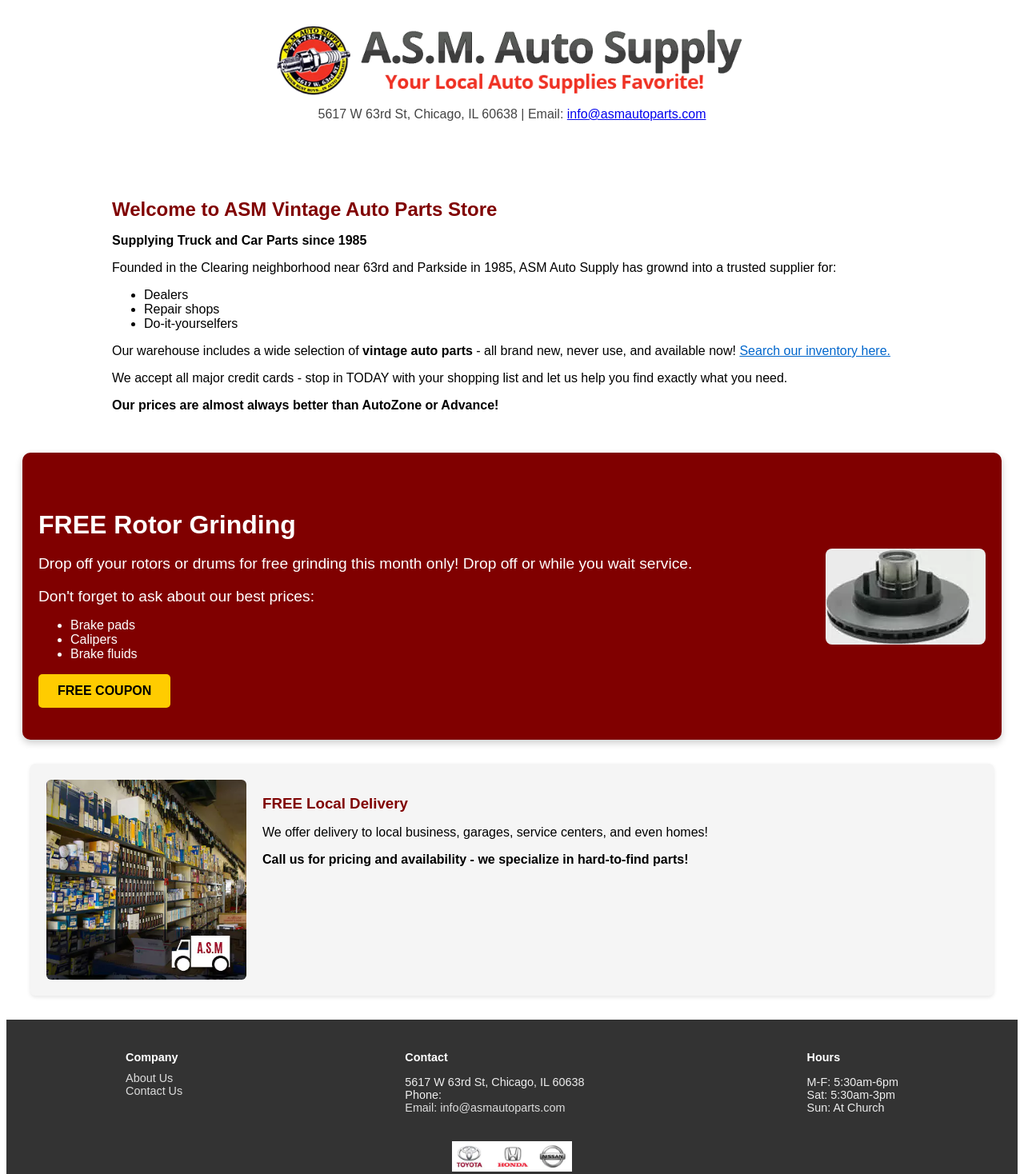
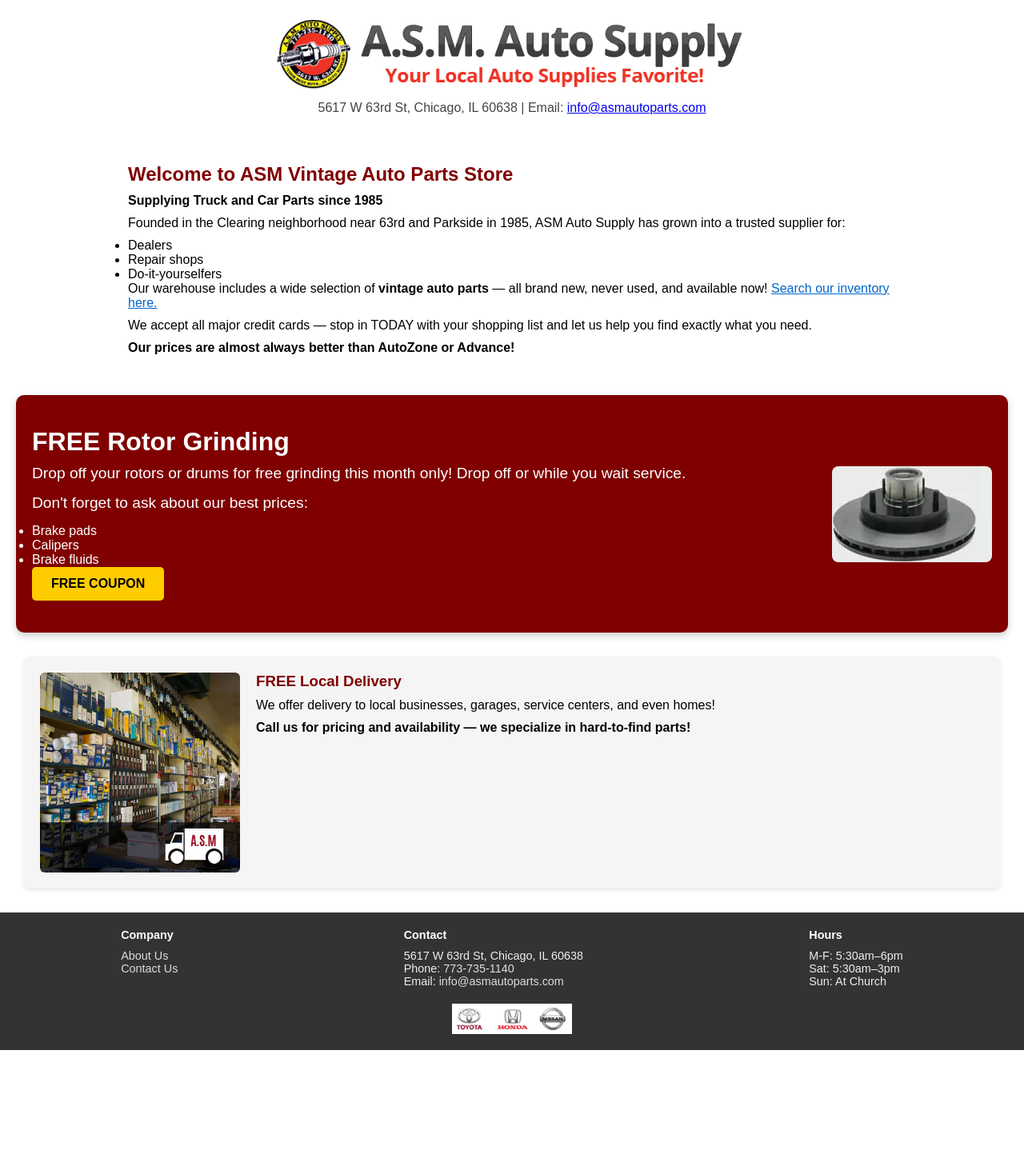
Before and after one commit to greyes-4/Project2, a plain HTML site: page aboutUs.html in a window 1280 px wide. Shown: the part 140-1608 px from the top of the page at 80% size. After the commit the page ends 1453 px from the top, so only its background shows below. Drawn offline with Linux system fonts and the light colour scheme.

Commit message:
adding reset and fixing code

```diff
--- a/aboutUs.html
+++ b/aboutUs.html
@@ -3,42 +3,34 @@
 <head>
   <meta charset="utf-8" />
   <meta name="viewport" content="width=device-width, initial-scale=1.0" />
-	<title>About us - ASM Auto Supply</title>
+  <title>About Us - ASM Auto Supply</title>
   <link rel="stylesheet" href="css/style.css" />
+  <link rel="stylesheet" href="css/reset.css" />
 </head>
 <body>
 
   <nav>
     <a href="index.html">Home</a>
-	<a href="aboutUs.html">About Us</a>
-	<a href="contactUs.html">Contact Us</a>
+    <a href="aboutus.html">About Us</a>
+    <a href="contactus.html">Contact Us</a>
   </nav>
 
   <section class="banner-images">
-	<img src="images/ASM-Auto-Parts-Logo-Full.webp" alt="ASM Logo" />
-	<p class="logo-caption">5617 W 63rd St, Chicago, IL 60638 | Email: <a href="mailto:info@asmautoparts.com">info@asmautoparts.com</a>
-	</p>
+    <img src="images/asm-auto-parts-logo-full.webp" alt="ASM Logo" />
+    <p class="logo-caption">5617 W 63rd St, Chicago, IL 60638 | Email: <a href="mailto:info@asmautoparts.com">info@asmautoparts.com</a></p>
   </section>
 
   <main class="about-content">
     <h2>Welcome to ASM Vintage Auto Parts Store</h2>
     <p><strong>Supplying Truck and Car Parts since 1985</strong></p>
-	<p>
-	Founded in the Clearing neighborhood near 63rd and Parkside in 1985, ASM Auto Supply has grownd into a trusted supplier for:
-	</p>
+    <p>Founded in the Clearing neighborhood near 63rd and Parkside in 1985, ASM Auto Supply has grown into a trusted supplier for:</p>
     <ul>
       <li>Dealers</li>
       <li>Repair shops</li>
       <li>Do-it-yourselfers</li>
     </ul>
-
-	<p>
-	Our warehouse includes a wide selection of <strong>vintage auto parts</strong> - all brand new, never use, and available now!
-	<a href="#">Search our inventory here.</a>
-	</p>
-
-	<p>We accept all major credit cards - stop in TODAY with your shopping list and let us help you find exactly what you need.</p>
-
+    <p>Our warehouse includes a wide selection of <strong>vintage auto parts</strong> — all brand new, never used, and available now! <a href="#">Search our inventory here.</a></p>
+    <p>We accept all major credit cards — stop in TODAY with your shopping list and let us help you find exactly what you need.</p>
     <p><strong>Our prices are almost always better than AutoZone or Advance!</strong></p>
   </main>
 
@@ -59,13 +51,11 @@
 
   <section class="promo-section">
     <aside class="delivery-info">
-		<img src="images/Parts.webp" alt="Delivery Aisle" />
+      <img src="images/parts.webp" alt="Delivery Aisle" />
       <div>
         <h3>FREE Local Delivery</h3>
-			<p>
-			We offer delivery to local business, garages, service centers, and even homes!
-			</p>
-			<p><strong>Call us for pricing and availability - we specialize in hard-to-find parts!</strong></p>
+        <p>We offer delivery to local businesses, garages, service centers, and even homes!</p>
+        <p><strong>Call us for pricing and availability — we specialize in hard-to-find parts!</strong></p>
       </div>
     </aside>
   </section>
@@ -74,27 +64,23 @@
     <div class="footer-cols">
       <div>
         <h4>Company</h4>
-			<a href="#">About Us</a><br />
-			<a href="#">Contact Us</a>
+        <a href="aboutus.html">About Us</a><br />
+        <a href="contactus.html">Contact Us</a>
       </div>
       <div>
         <h4>Contact</h4>
         <p>
           5617 W 63rd St, Chicago, IL 60638<br />
-			Phone: <a href="tel:773-735-1140"773-735-1140</a><br />
+          Phone: <a href="tel:773-735-1140">773-735-1140</a><br />
           Email: <a href="mailto:info@asmautoparts.com">info@asmautoparts.com</a>
         </p>
       </div>
       <div>
         <h4>Hours</h4>
-			<p>
-			M-F: 5:30am-6pm<br />
-			Sat: 5:30am-3pm<br />
-			Sun: At Church
-			</p>
+        <p>M-F: 5:30am–6pm<br />Sat: 5:30am–3pm<br />Sun: At Church</p>
       </div>
     </div>
-	<img src="images/Footer-Logo-1.webp" alt="ASM Auto Supply Footer Logo" />
+    <img src="images/footer-logo-1.webp" alt="ASM Auto Supply Footer Logo" />
   </footer>
 
 </body>
```
Lines whose indentation alone changed are shown as unchanged.
